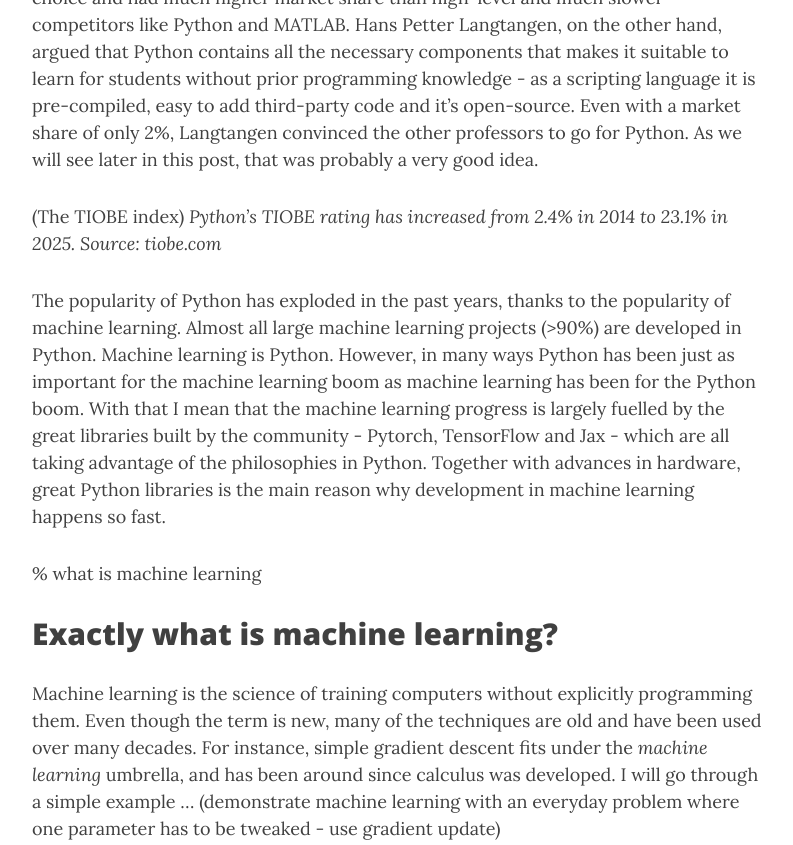
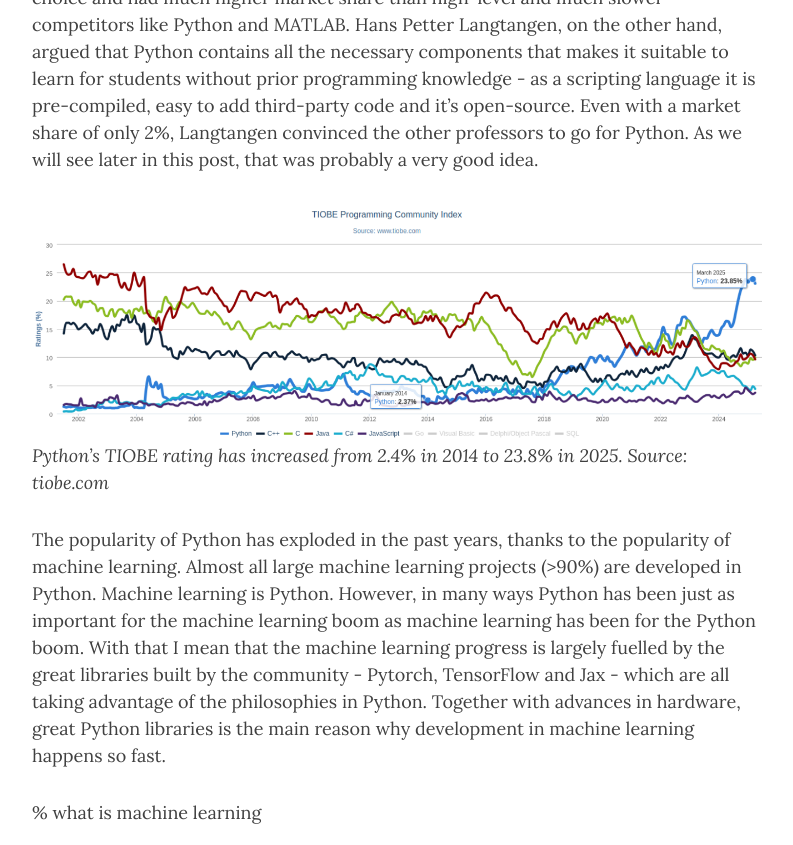
Before and after one commit to evenmn/evenmn.github.io, a Jekyll site: the page built from _posts/2025-01-29-ai-reflections.md, in a window 1280 px wide and 900 px high, scrolled down 835 px, cut to the strip 55-900 px from the top of the window. Shown: the whole strip, without its empty margins (243-1036 px from the left). Built offline with Jekyll 4.4.1, drawn with Linux system fonts in a browser that asks for light colours; comment, search, counter and statistics services are not loaded.

Commit message:
Added Tiobe screenshot
Signed-off-by: evnor2743_metno <evnor2743@met.no>

```diff
--- a/_posts/2025-01-29-ai-reflections.md
+++ b/_posts/2025-01-29-ai-reflections.md
@@ -19,8 +19,8 @@ What is AI, components, current status, future. AI, or machine learning as I lik
 % UiO and Hans Petter Langtangen
 Started on physics in 2014 fortunate to learn programming already from the first semester - we were kind of taught to be computational phycisists from the beginning. Back then there was a huge debate which programming language to teach the students: Many professors believed that low-languages like C/C++ and Fortran was the way to go as they are fast and was the most used for physics applications back then. And to be fair, they were probably the natural choice and had much higher market share than high-level and much slower competitors like Python and MATLAB. Hans Petter Langtangen, on the other hand, argued that Python contains all the necessary components that makes it suitable to learn for students without prior programming knowledge - as a scripting language it is pre-compiled, easy to add third-party code and it's open-source. Even with a market share of only 2%, Langtangen convinced the other professors to go for Python. As we will see later in this post, that was probably a very good idea.
 
-(The TIOBE index)
-*Python's TIOBE rating has increased from 2.4% in 2014 to 23.1% in 2025. Source: tiobe.com*
+![TIOBE Weather Forecasting Machine Learning Python](/assets/img/ai-reflections/tiobe.png)
+*Python's TIOBE rating has increased from 2.4% in 2014 to 23.8% in 2025. Source: tiobe.com*
 
 The popularity of Python has exploded in the past years, thanks to the popularity of machine learning. Almost all large machine learning projects (>90%) are developed in Python. Machine learning is Python. However, in many ways Python has been just as important for the machine learning boom as machine learning has been for the Python boom. With that I mean that the machine learning progress is largely fuelled by the great libraries built by the community - Pytorch, TensorFlow and Jax - which are all taking advantage of the philosophies in Python. Together with advances in hardware, great Python libraries is the main reason why development in machine learning happens so fast.
 
```
Also changed, not shown: assets/img/ai-reflections/tiobe.png (added).
